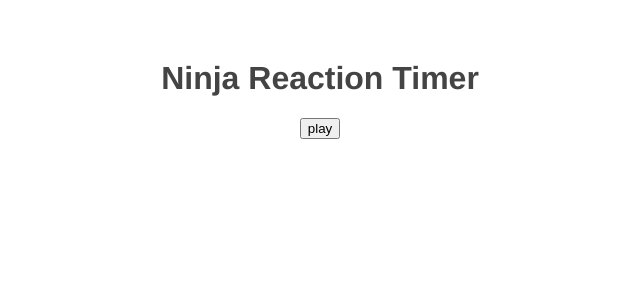
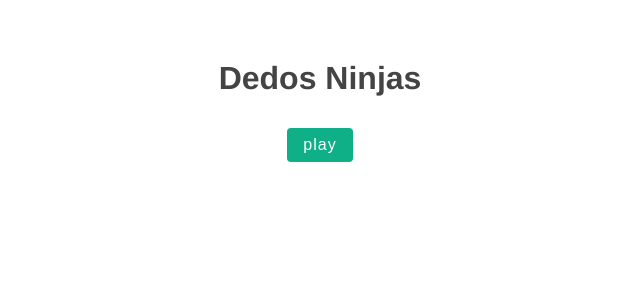
Before and after one commit to MaoDoBan/reaction-timer, a Vue app: page / in a window 1280 px wide. Shown: the top 300 px of the page, without its empty margins (320-960 px from the left). Built offline with nearby package versions, Linux system fonts and the light colour scheme.

Commit message:
App.vue: troquei o título pra Dedos Ninjas; add estilo para o botão

```diff
--- a/src/App.vue
+++ b/src/App.vue
@@ -1,5 +1,5 @@
 <template>
-  <h1>Ninja Reaction Timer</h1>
+  <h1>Dedos Ninjas</h1>
   <button @click="start" :disabled="isPlaying">play</button>
   <Block v-if="isPlaying" :delay="delay" @end="endGame" />
   <Results v-if="showResults" :score="score" />
@@ -42,4 +42,19 @@
   color: #444;
   margin-top: 60px;
 }
+button{
+  background: #0faf87;
+  color: white;
+  border: none;
+  padding: 8px 16px;
+  border-radius: 4px;
+  font-size: 16px;
+  letter-spacing: 1px;
+  cursor: pointer;
+  margin: 10px;
+}
+button[disabled]{
+  opacity: 0.2;
+  cursor: not-allowed;
+}
 </style>
```
